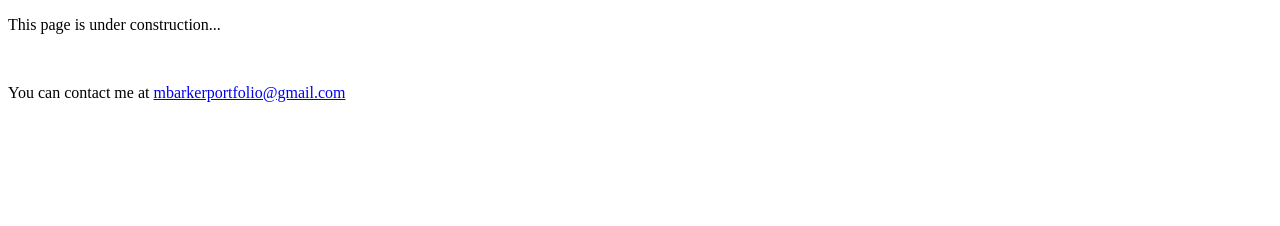
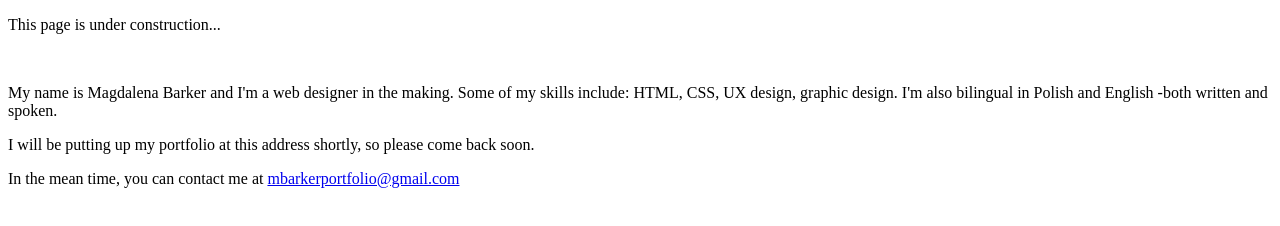
Before and after one commit to magdalena29/magdalena29.github.io, a plain HTML site: page index.html in a window 1280 px wide. Drawn offline with Linux system fonts and the light colour scheme.

Commit message:
about me summary

```diff
--- a/index.html
+++ b/index.html
@@ -10,6 +10,8 @@
 </head>
 <body>
 <p>This page is under construction...</p><br>
-<p>You can contact me at <a href="mailto:mbarkerportfolio@gmail.com">mbarkerportfolio@gmail.com</a></p>
+<p>My name is Magdalena Barker and I'm a web designer in the making. Some of my skills include: HTML, CSS, UX design, graphic design. I'm also bilingual in Polish and English -both written and spoken.</p>
+<p>I will be putting up my portfolio at this address shortly, so please come back soon. </p>
+<p>In the mean time, you can contact me at <a href="mailto:mbarkerportfolio@gmail.com">mbarkerportfolio@gmail.com</a></p>
 </body>
 </html>
```
